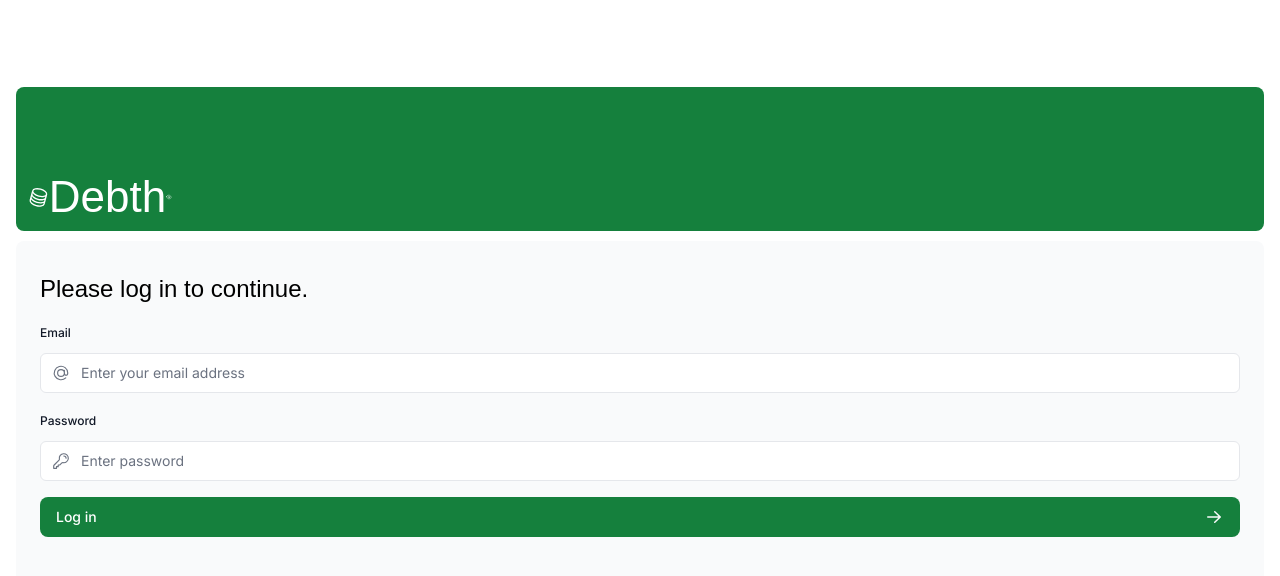
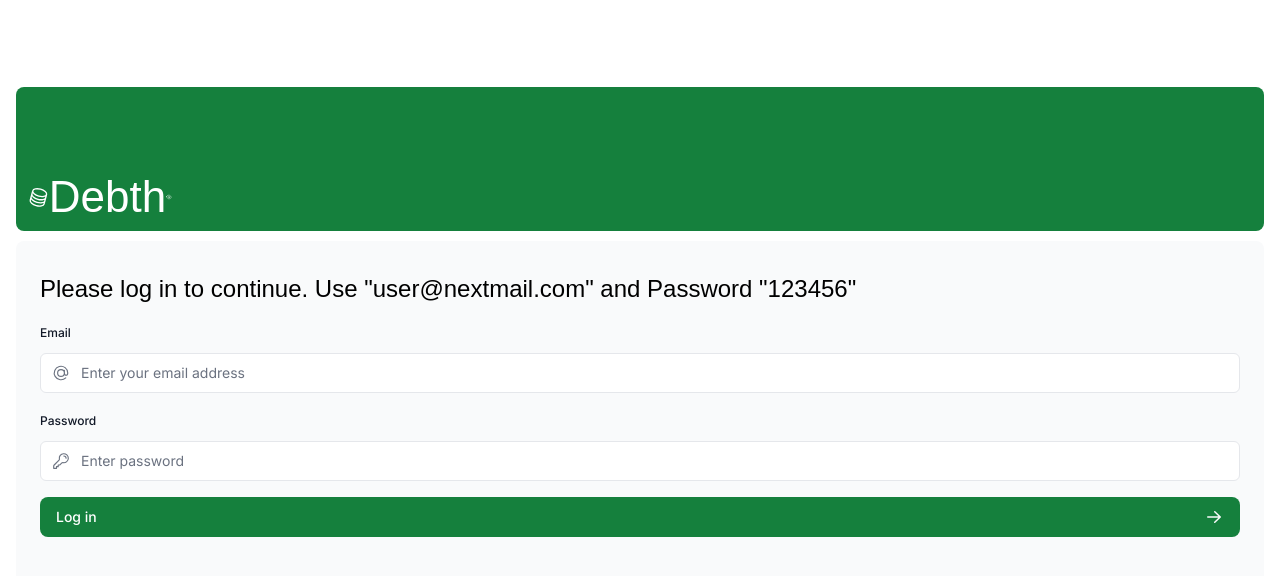
Before and after one commit to ezdrom/next-dashboard, a Next.js app: page /login in a window 1280 px wide. Shown: the top 576 px of the page. Built offline with nearby package versions, Linux system fonts and the light colour scheme; a web font is replaced by a local one.

Commit message:
feat: add login access

```diff
--- a/app/ui/login-form.tsx
+++ b/app/ui/login-form.tsx
@@ -18,7 +18,7 @@ export default function LoginForm() {
     <form action={dispatch} className="space-y-3">
       <div className="flex-1 rounded-lg bg-gray-50 px-6 pb-4 pt-8">
         <h1 className={`${lusitana.className} mb-3 text-2xl`}>
-          Please log in to continue.
+          Please log in to continue. Use "user@nextmail.com" and Password "123456"
         </h1>
         <div className="w-full">
           <div>
```
